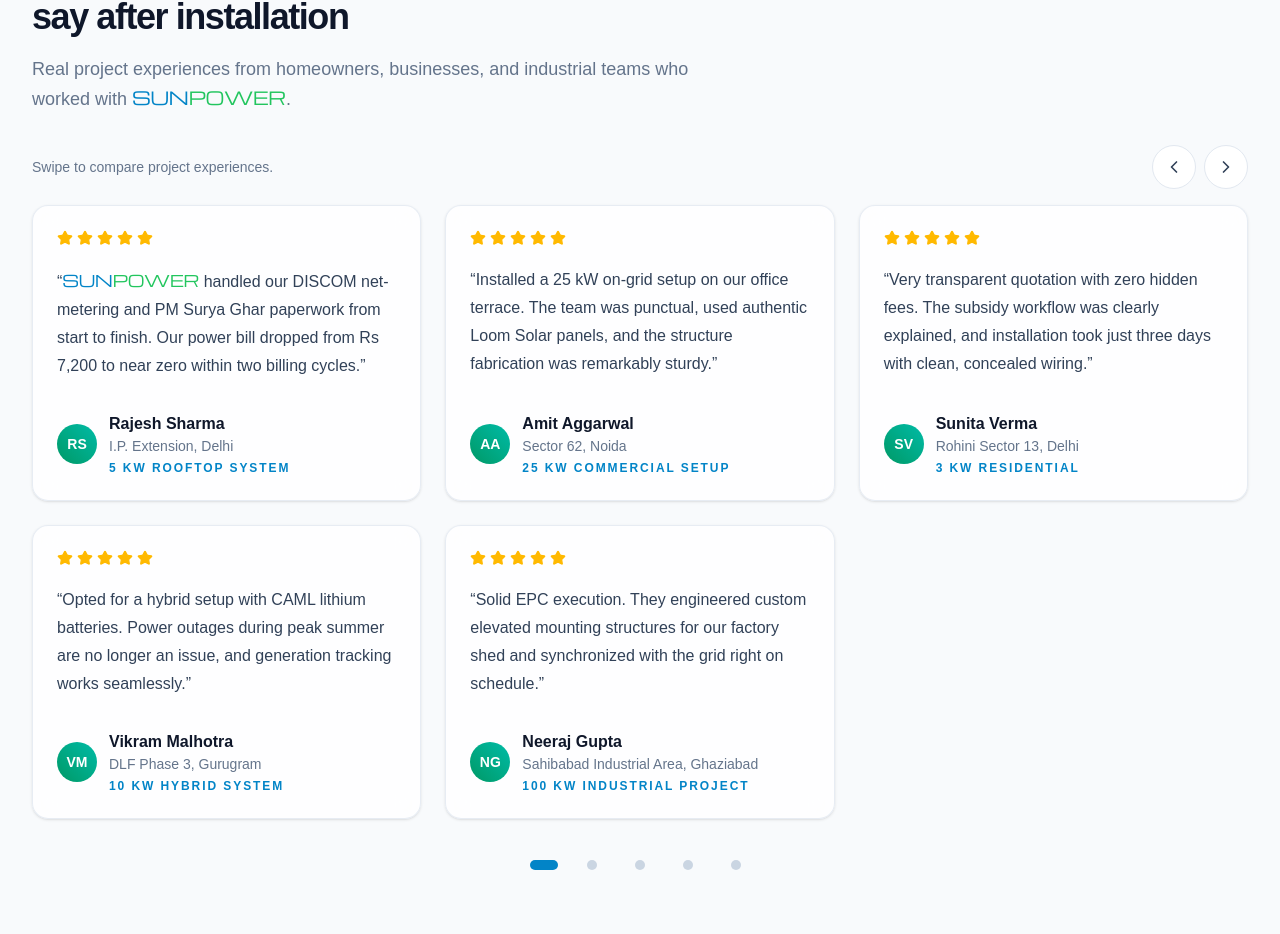
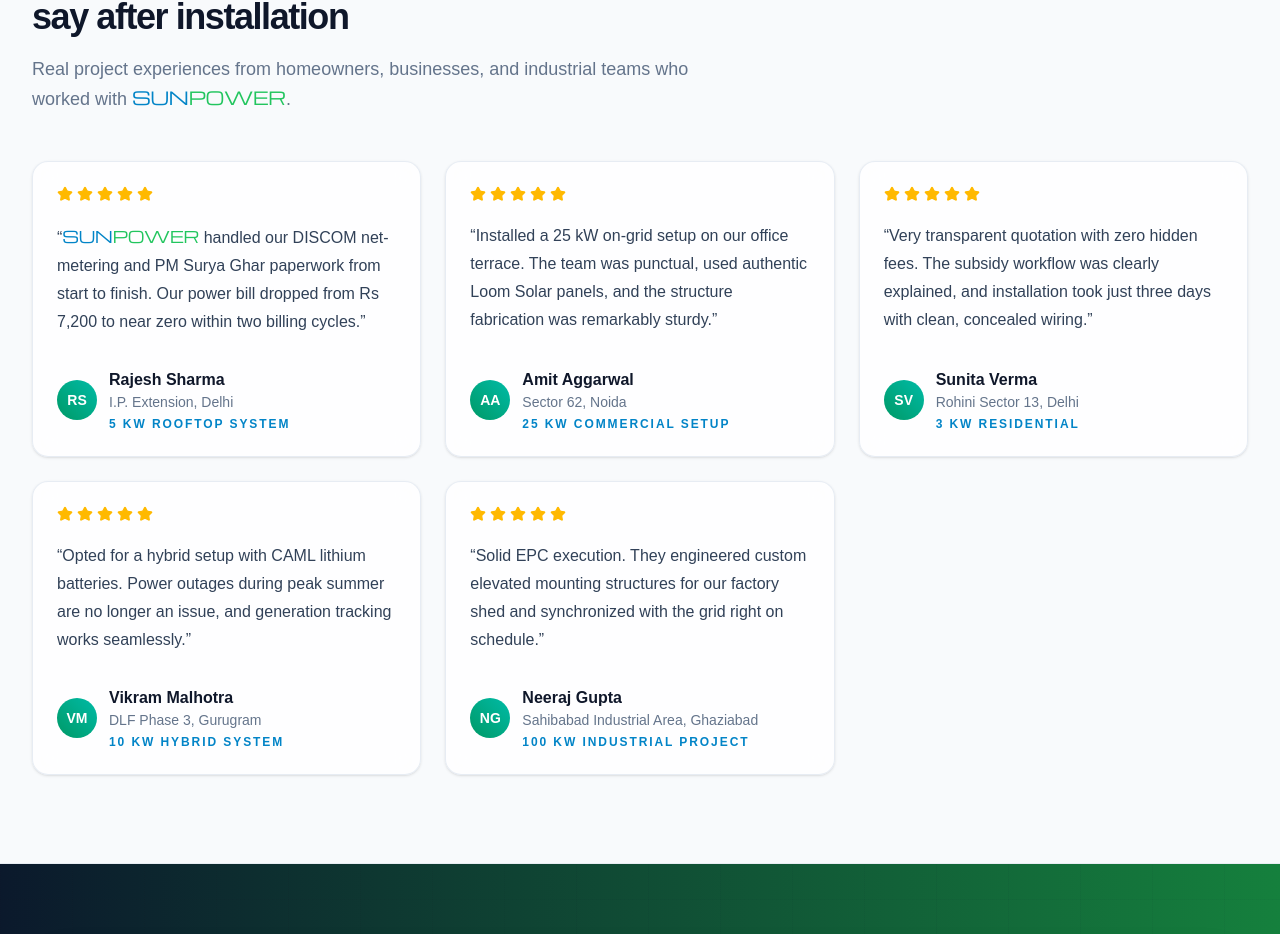
Before and after one commit to dhananjayvj/sunpower, a Next.js app: page / in a window 1280 px wide. Shown: the part 4069-5003 px from the top of the page. Built offline with nearby package versions, Linux system fonts and the light colour scheme.

Commit message:
Hide redundant desktop testimonial controls

```diff
--- a/src/components/sunpower-site.tsx
+++ b/src/components/sunpower-site.tsx
@@ -597,8 +597,8 @@
           />
 
           <div className="mt-8 flex flex-wrap items-center justify-between gap-3">
-            <p className="text-sm text-muted">Swipe to compare project experiences.</p>
-            <div className="flex items-center gap-2">
+            <p className="text-sm text-muted lg:hidden">Swipe to compare project experiences.</p>
+            <div className="flex items-center gap-2 lg:hidden">
               <button
                 type="button"
                 onClick={() => scrollToReview((activeReview - 1 + testimonials.length) % testimonials.length)}
@@ -630,7 +630,7 @@
           >
             <div className="testimonial-marquee-track flex w-max gap-4 sm:gap-6 lg:grid lg:w-full lg:grid-cols-3">{renderTestimonials()}</div>
           </div>
-          <div className="mt-2 flex justify-center gap-1" aria-label="Review navigation">
+          <div className="mt-2 flex justify-center gap-1 lg:hidden" aria-label="Review navigation">
             {testimonials.map((testimonial, index) => (
               <button
                 key={testimonial.name}
```
